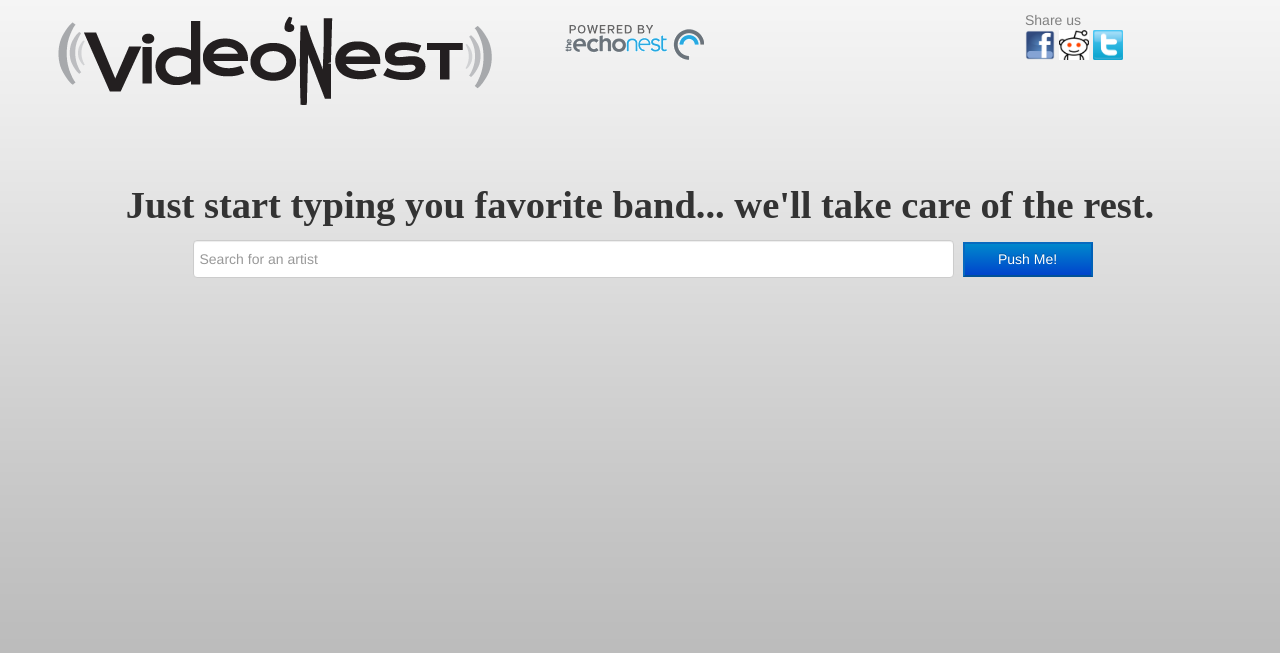
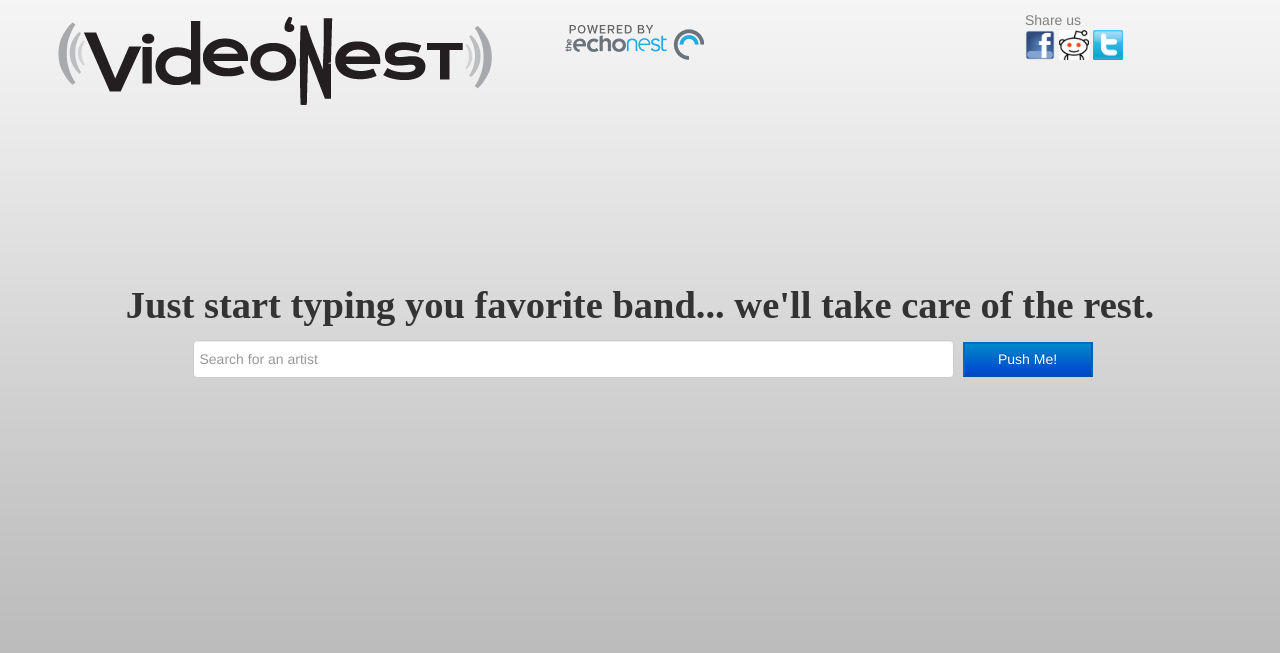
Before and after one commit to amcglathery/turnt-cyril, a Django app: page / in a window 1280 px wide. Shown: the top 653 px of the page. Run offline with Django 3.2, Linux system fonts and the light colour scheme; some libraries are stand-ins or nearby versions.

Commit message:
Our last commit

```diff
--- a/hipnest/hipnest/templates/splash_page.html
+++ b/hipnest/hipnest/templates/splash_page.html
@@ -5,12 +5,11 @@
 
 
 {% block content %}
-<div id = "splash_intro">
+<div style="margin-top:150px" id = "splash_intro">
   <h1 align="center"><font face="lucinda console">
       Just start typing you favorite band... we'll take care of the rest.
-  </h2>
+  </h1>
   <form align="center" action="suggest" method="get">
-
     <input type="text" name="pos_artists" class="span3" id="searchbar" data-provide="typeahead" autocomplete="off" placeholder="Search for an artist" />
     <input type="hidden" name="neg_artists" value="" />
     <input type="hidden" name="fame" value="7" />
```
